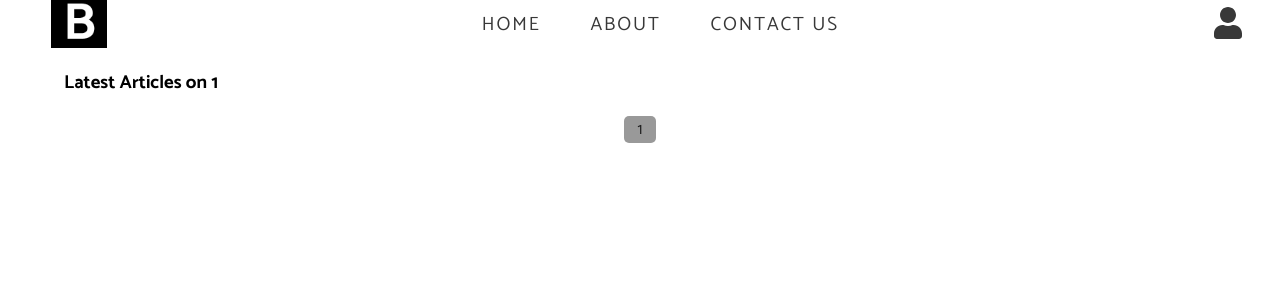
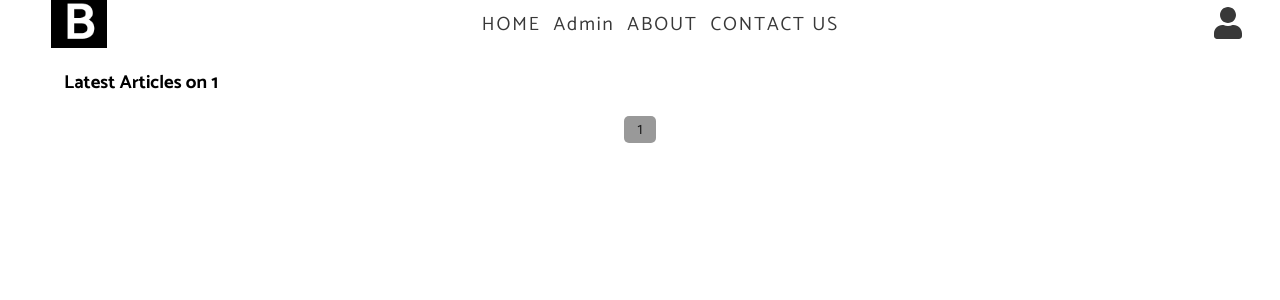
Before and after one commit to B-Anand18/Team_M5R, a Django app: page /category/1 in a window 1280 px wide. Shown: the top 300 px of the page. Run offline with Django 3.2, Linux system fonts and the light colour scheme; data comes from the database, SQL or seed files in the repository; some libraries are stand-ins or nearby versions.

Commit message:
added admin in navbar

```diff
--- a/Django_Blog_App-main/blog_v2/Blog/templates/Blog/index.html
+++ b/Django_Blog_App-main/blog_v2/Blog/templates/Blog/index.html
@@ -1,6 +1,7 @@
 {% load static %}
 <!DOCTYPE html>
 <html lang="en">
+
 <head>
     <meta charset="UTF-8">
     <meta http-equiv="X-UA-Compatible" content="IE=edge">
@@ -11,11 +12,13 @@
     {% block style %}{% endblock %}
     <script src="https://ajax.googleapis.com/ajax/libs/jquery/3.5.1/jquery.min.js"></script>
 </head>
+
 <body>
     <nav>
         <div class="logo-nav"></div>
         <div class="nav-list">
             <a class="nav-item" href="{% url 'home' %}">HOME</a>
+            <a class="nav-item" href="#">Admin</a>
             <a class="nav-item" href="#">ABOUT</a>
             <a class="nav-item" href="#">CONTACT US</a>
         </div>
@@ -36,4 +39,5 @@
 
     <script src="https://use.fontawesome.com/releases/v5.5.0/js/all.js"></script>
 </body>
+
 </html>
```
